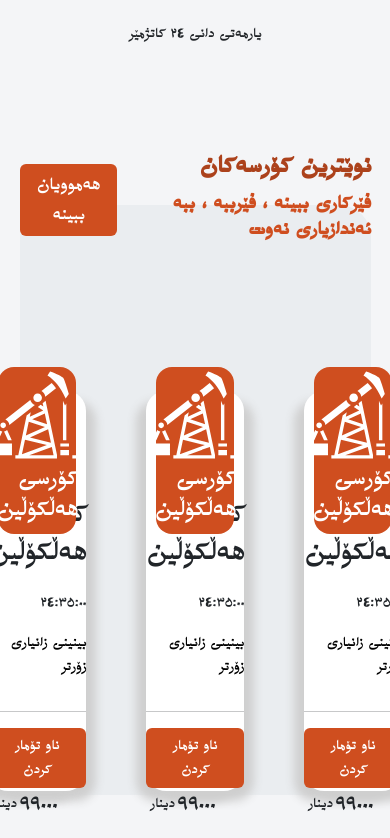
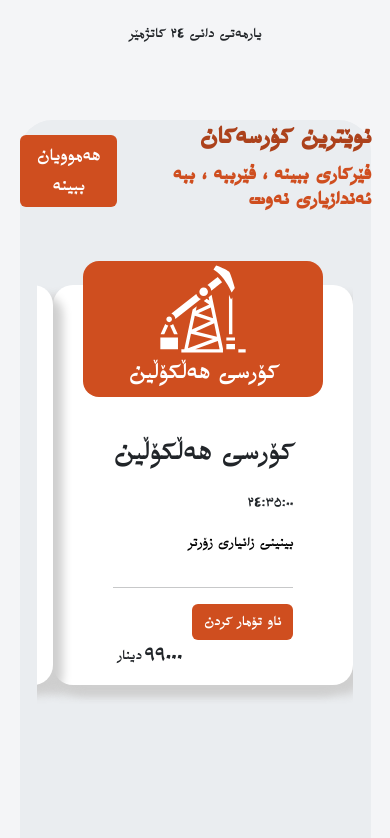
Before and after one commit to soranghafuori/petromalikurdistan-1, a React (Create React App) app: page / in a window 390 px wide. Shown: the part 1566-2404 px from the top of the page. Built offline with nearby package versions, Linux system fonts and the light colour scheme.

Commit message:
fix bug course card

```diff
--- a/src/Component/CourseCard/CourseCard.css
+++ b/src/Component/CourseCard/CourseCard.css
@@ -57,3 +57,11 @@
     color: black;
     text-decoration: none;
 }
+
+/* /////////////////////////////////////// */
+
+@media (max-width:1000px){
+    .cours-box{
+        margin: 0;
+    }
+}
--- a/src/Component/Main/Main.css
+++ b/src/Component/Main/Main.css
@@ -120,7 +120,7 @@
 }
 .main-page2-box-right{
     width: 30%;
-    height: 100%;
+    /* height: 100%; */
     display: flex;
     justify-content: flex-end;
     align-items: center;
@@ -136,17 +136,13 @@
     color: #CF4E1F;
 }
 .main-page2-box-left{
-    width: 70%;
+    width: 90%;
     height: 100%;
-    display: flex;
-    align-items: center;
-    justify-content: center;
-    flex-direction: row;
-    /* overflow: auto; */
-  /* white-space: nowrap; */
-  /* flex: 1 1 0%; */
-  scroll-behavior: smooth;
-  touch-action: pan-y;
+    display: grid;
+    grid-template-columns: auto auto auto auto auto auto auto auto;
+    overflow-x:scroll;
+    overflow-y: hidden;
+    padding-bottom: 3rem;
 }
 .main-page2-box-left-box{
     width: 100px;
@@ -192,10 +188,15 @@
 
     .main-page2-box{
         flex-direction: column;
+        height: 90%;
     }
     .main-page2-box-right{
+        width: 100%;
+        display: flex;
+        justify-content: flex-end;
+        align-items: center;
         flex-direction: row;
-        width: 100%;
+        padding-bottom: 1rem;
     }
     .main-page-menu{
         display: block;
@@ -204,5 +205,12 @@
         top: 1rem;
         left: 1rem;
     }
+    .main-page2-box-left-box{
+        margin: 0;
+        width: 90%;
+    }
+    .main-page2-box-left{
+        padding-top: 3rem;
 
+    }
 }
--- a/src/Component/Main/Main.jsx
+++ b/src/Component/Main/Main.jsx
@@ -25,7 +25,8 @@ export default function Main() {
       document.getElementById('header').classList.toggle('show-header')
     }
 
-    const books=[{urlImg:'/z.jpg' , title:'petroMk'},{urlImg:'/c.jpg' , title:'petroMk'},{urlImg:'/v.jpg' , title:'petroMk'}];
+    const books=[{urlImg:'/z.jpg' , title:'petroMk'},{urlImg:'/c.jpg' , title:'petroMk'},{urlImg:'/v.jpg' , title:'petroMk'},
+    {urlImg:'/z.jpg' , title:'petroMk'},{urlImg:'/c.jpg' , title:'petroMk'},{urlImg:'/v.jpg' , title:'petroMk'}];
     const users=[{name:'سۆران غەفووری' , job:'ئەندازیاری نەوت' , witness:'ماستەری نەوتی زانکۆی تاران' ,honors:'نووسەری کتێبی نەوت لە کوێوە هاتوووه ' , now:'دامەزراوی پاڵاوگەی تیشک'},
     {name:'سۆران غەفووری' , job:'ئەندازیاری نەوت' , witness:'ماستەری نەوتی زانکۆی تاران' ,honors:'نووسەری کتێبی نەوت لە کوێوە هاتوووه ' , now:'دامەزراوی پاڵاوگەی تیشک'}, ];
   return (
```
